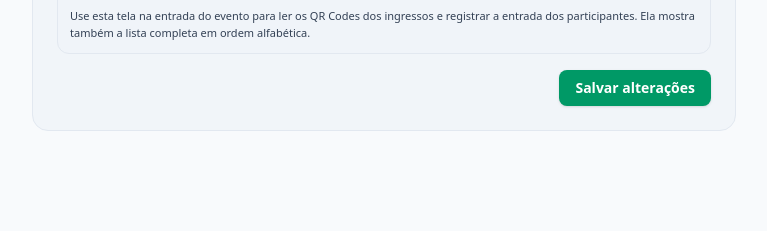
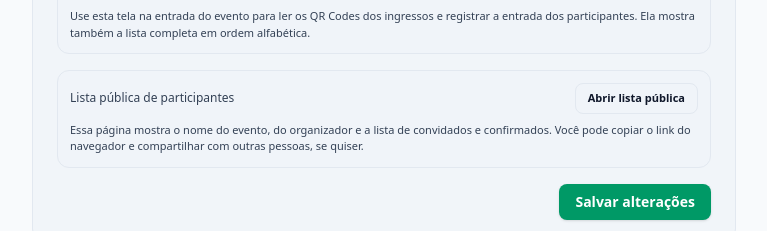
Before and after one commit to guilhermecardosocruz/appmodelo, a Next.js app: page /eventos/1/free in a window 1280 px wide. Shown: the part 1015-1246 px from the top of the page, without its empty margins (256-1023 px from the left). Before the commit the page ends 1170 px from the top, so only its background shows below. Built offline with nearby package versions, Linux system fonts and the light colour scheme; no server answers; the database is empty.

Commit message:
feat: lista pública de participantes no evento FREE + link no painel do organizador

```diff
--- a/app/(app)/eventos/[id]/FreeEventClient.tsx
+++ b/app/(app)/eventos/[id]/FreeEventClient.tsx
@@ -528,6 +528,7 @@ export default function FreeEventClient() {
 
   const invitePath = inviteSlug ? `/convite/${inviteSlug}` : null;
   const portariaPath = eventId ? `/eventos/${eventId}/portaria` : null;
+  const listaPublicaPath = eventId ? `/eventos/${eventId}/lista` : null;
 
   // Localização e links de mapa
   const trimmedLocation = location.trim();
@@ -1052,6 +1053,28 @@ export default function FreeEventClient() {
               </p>
             </div>
 
+            {/* Lista pública de participantes */}
+            {listaPublicaPath && (
+              <div className="flex flex-col gap-2 rounded-xl border border-[var(--border)] bg-card p-3">
+                <div className="flex items-center justify-between gap-2">
+                  <span className="text-xs font-medium text-muted">
+                    Lista pública de participantes
+                  </span>
+
+                  <Link
+                    href={listaPublicaPath}
+                    className="inline-flex items-center justify-center rounded-lg border border-[var(--border)] px-3 py-1.5 text-[11px] font-semibold text-app hover:bg-card/70"
+                  >
+                    Abrir lista pública
+                  </Link>
+                </div>
+                <p className="text-[11px] text-muted">
+                  Essa página mostra o nome do evento, do organizador e a lista de convidados e confirmados.
+                  Você pode copiar o link do navegador e compartilhar com outras pessoas, se quiser.
+                </p>
+              </div>
+            )}
+
             <div className="flex justify-end">
               <button
                 type="submit"
```
